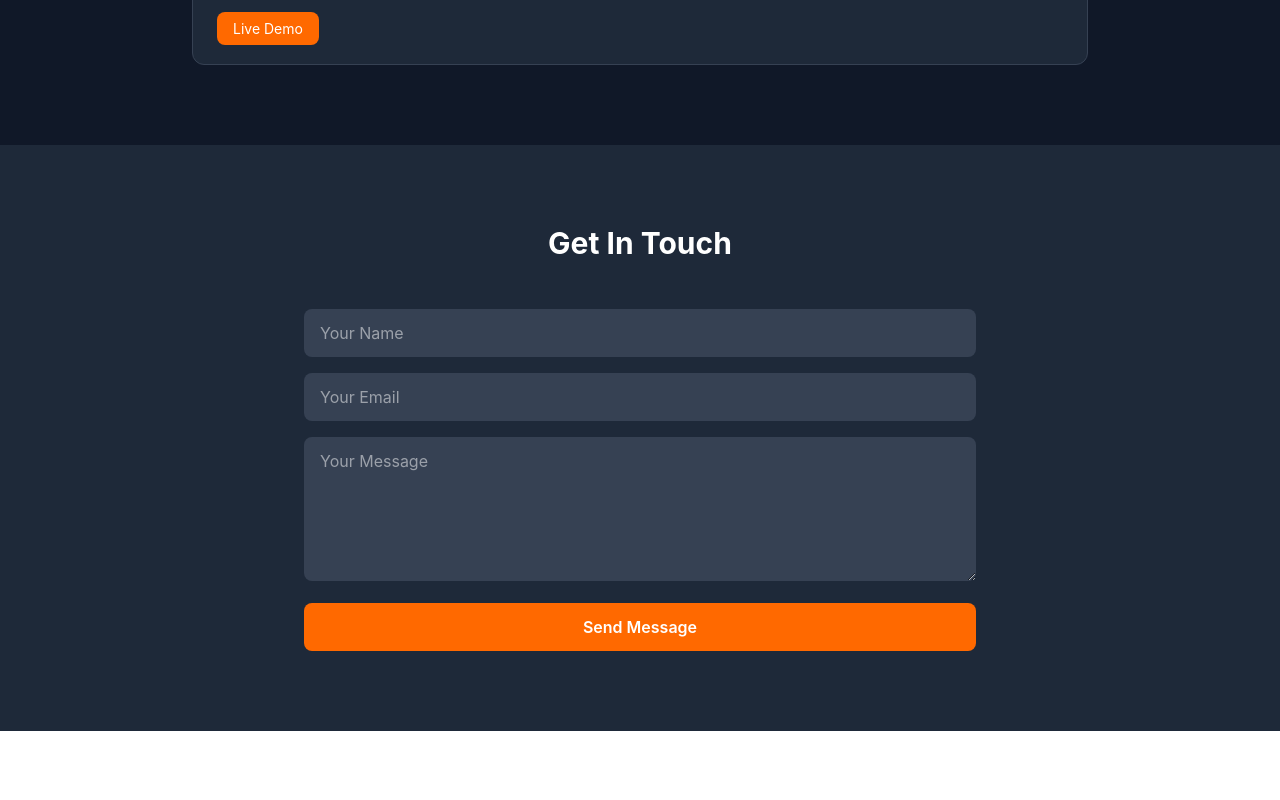
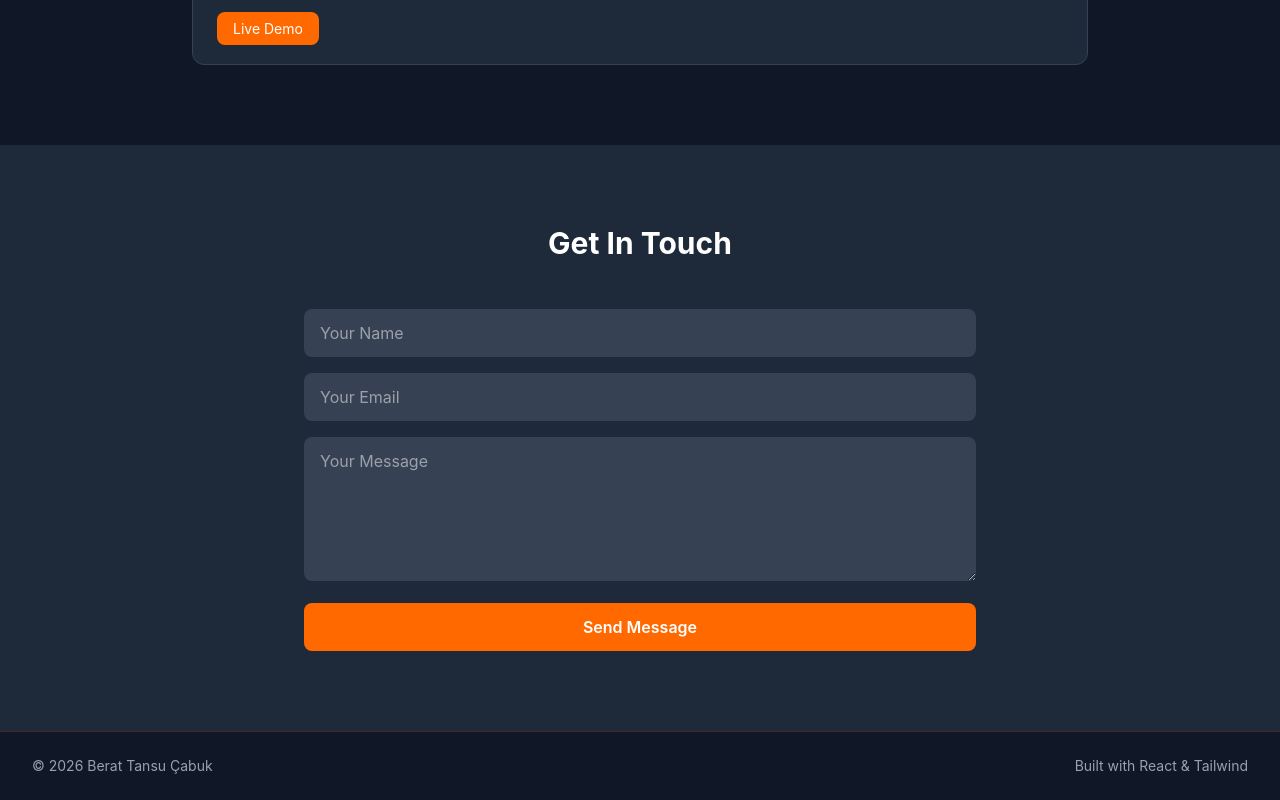
Before and after one commit to BeratTansu/berattansucabuk-portfolyo, a React (Vite) app: page / in a window 1280 px wide. Shown: the part 1085-1885 px from the top of the page. Before the commit the page ends 1816 px from the top, so only its background shows below. Built offline with nearby package versions, Linux system fonts and the light colour scheme.

Commit message:
add footer

```diff
--- a/src/App.jsx
+++ b/src/App.jsx
@@ -2,6 +2,7 @@ import Hero from './sections/Hero/Hero'
 import Navbar from './components/layout/Navbar'
 import Projects from './sections/Projects/Projects'
 import Contact from './sections/Contact/Contact'
+import Footer from './components/layout/Footer'
 
 function App() {
   return (
@@ -10,6 +11,7 @@ function App() {
       <Hero />
       <Projects />
       <Contact />
+      <Footer />
     </div>
   )
 }
--- /dev/null
+++ b/src/components/layout/Footer.jsx
@@ -0,0 +1,17 @@
+function Footer() {
+    return (
+        <footer className="bg-gray-900 border-t border-orange-500/20 px-8 py-6 flex justify-between items-center"
+        >
+            <div>
+                <p className="text-gray-400 text-sm"
+                >© 2026 Berat Tansu Çabuk</p>
+            </div>
+            <div>
+                <p className="text-gray-400 text-sm"
+                >Built with React & Tailwind</p>
+            </div>
+        </footer>
+    )
+}
+
+export default Footer
```
Also changed, not shown: src/components/layout/Footer.css (added).
